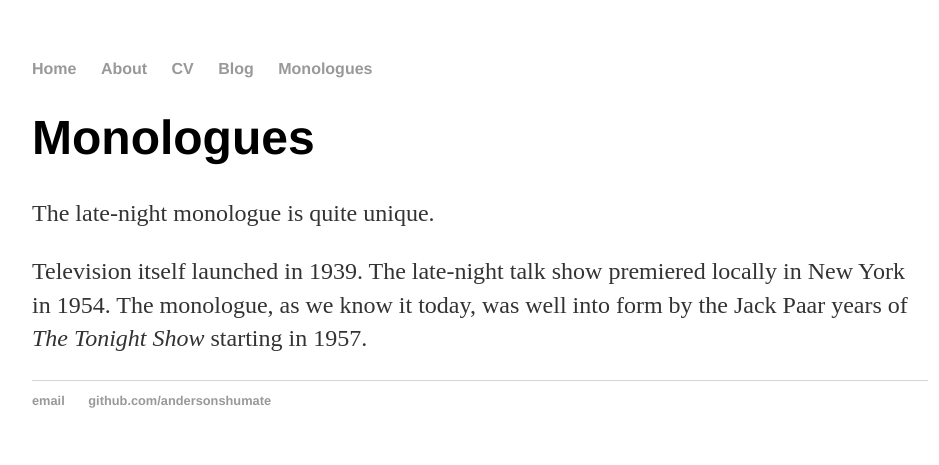
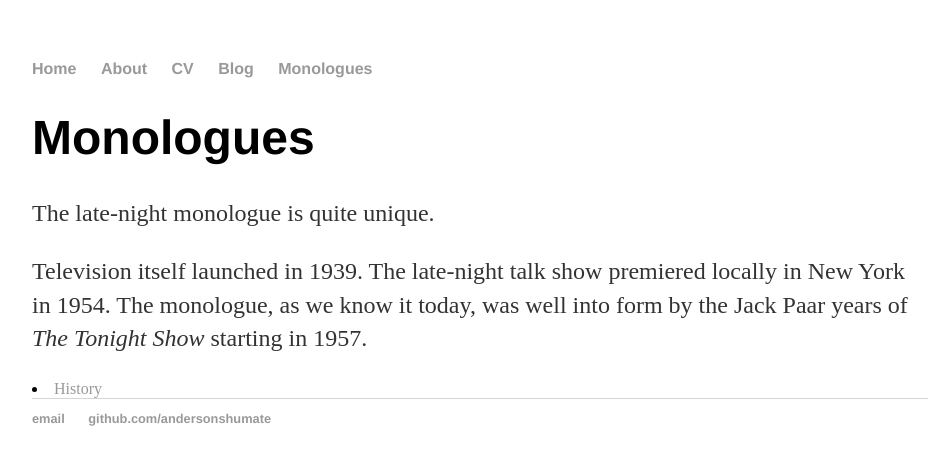
Before and after one commit to andersonshumate/andersonshumate.github.io, a Jekyll site: the page built from monologues/index.html, in a window 1280 px wide. Shown: the top 465 px of the page, without its empty margins (160-1099 px from the left). Built offline with Jekyll 4.4.1, drawn with Linux system fonts in a browser that asks for light colours.

Commit message:
Update index.html

```diff
--- a/monologues/index.html
+++ b/monologues/index.html
@@ -9,4 +9,6 @@ title: Monologues
 
 	<p>Television itself launched in 1939. The late-night talk show premiered locally in New York in 1954. The monologue, as we know it today, was well into form by the
 		Jack Paar years of <em> The Tonight Show </em> starting in 1957.</p>
+	<p><li><a href="/monologues/history/">History</a></li>
+
 </div><!-- /.blurb -->
```
